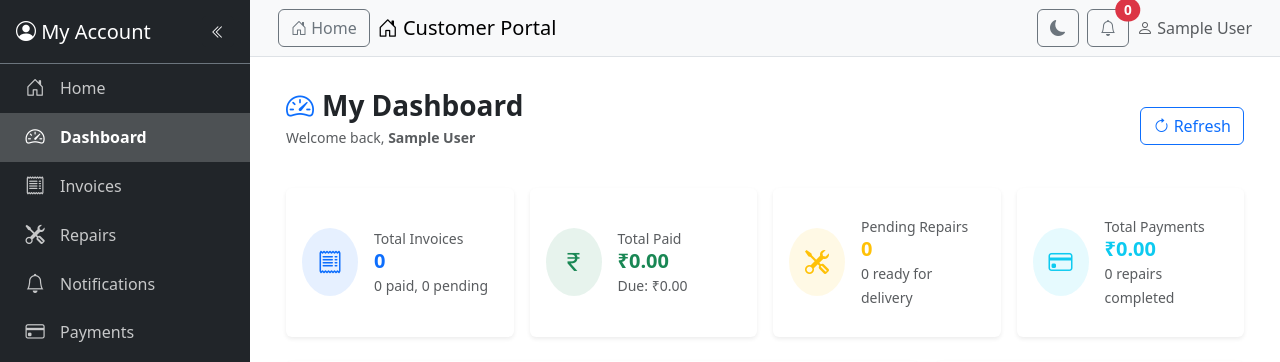
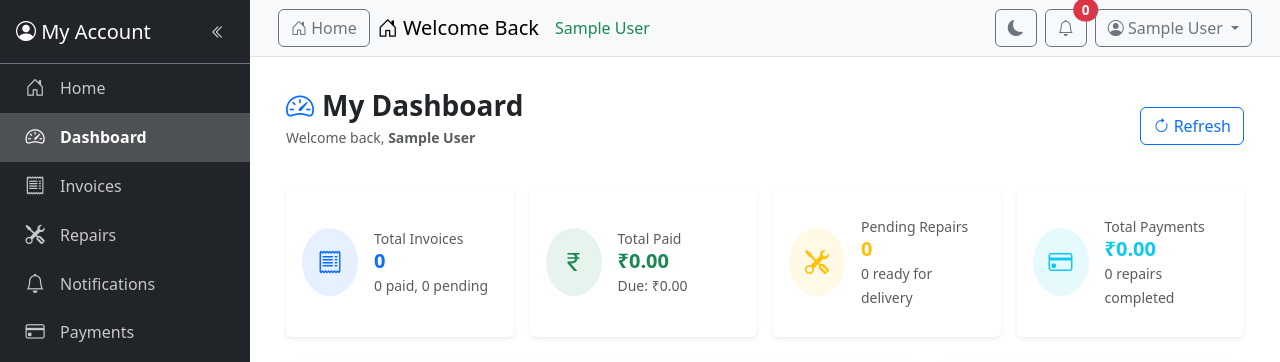
Before and after one commit to mbadapanda2022/computer-repair, a Django app: page /customer/ in a window 1280 px wide. Shown: the top 362 px of the page. Run offline with Django 5.2, Linux system fonts and the light colour scheme; the visitor is signed in with stand-in values (Sample User, id 1); data comes from the database, SQL or seed files in the repository; some libraries are stand-ins or nearby versions.

Commit message:
fix templates

```diff
--- a/templates/base_customer.html
+++ b/templates/base_customer.html
@@ -13,8 +13,6 @@
     {% block extra_head %}{% endblock %}
 </head>
 <body>
-    <!-- Global Progress Bar -->
-    {% comment %} <div id="htmx-progress-bar"></div> {% endcomment %}
 
     {% if user.is_authenticated %}
         <div class="d-flex" id="wrapper">
@@ -107,7 +105,10 @@
                         <a href="{% url 'home' %}" class="btn btn-outline-secondary me-2">
                             <i class="bi bi-house-door"></i> Home
                         </a>
-                        <span class="navbar-brand"><i class="bi bi-house-door"></i> Customer Portal</span>
+                        <span class="navbar-brand"><i class="bi bi-house-door"></i> Welcome Back</span>
+                        <span class="d-none d-sm-inline text-success">
+                            {{ user.get_full_name|default:user.username }}
+                        </span>
 
                         <div class="ms-auto d-flex align-items-center gap-2">
                             <button class="btn btn-outline-secondary" id="themeToggleCustomer" title="Switch theme">
@@ -143,9 +144,26 @@
                                 </div>
                             </div>
 
-                            <span class="text-muted d-none d-sm-inline">
-                                <i class="bi bi-person"></i> {{ user.get_full_name|default:user.username }}
-                            </span>
+
+                            <!-- User Dropdown -->
+                            <div class="dropdown">
+                                <button class="btn btn-outline-secondary dropdown-toggle" type="button" data-bs-toggle="dropdown">
+                                    <i class="bi bi-person-circle"></i> {{ user.get_full_name|default:user.username }}
+                                </button>
+                                <ul class="dropdown-menu dropdown-menu-end">
+                                    <li><a class="dropdown-item" href="{% url 'customer:customer_profile' %}">Profile</a></li>
+                                    <li><hr class="dropdown-divider"></li>
+                                    <li><a class="dropdown-item" href="{% url 'customer:customer_dashboard' %}">Dashboard</a></li>
+                                    <li>
+                                        <form action="{% url 'accounting:logout' %}" method="post" style="display: inline;">
+                                            {% csrf_token %}
+                                            <button type="submit" class="dropdown-item" style="border: none; background: none; width: 100%; text-align: left; padding: 6px 20px;">
+                                                <i class="bi bi-box-arrow-right"></i> Logout
+                                            </button>
+                                        </form>
+                                    </li>
+                                </ul>
+                            </div>
                         </div>
                     </div>
                 </nav>
--- a/templates/landing/_header.html
+++ b/templates/landing/_header.html
@@ -3,7 +3,7 @@
 <nav class="navbar navbar-expand-lg bg-body-tertiary border-bottom shadow-sm">
     <div class="container">
         <a class="navbar-brand fw-bold fs-4" href="{% url 'home' %}">
-            {% if logo_url and DEBUG == False %}
+            {% if logo_url %}
                 <img src="{{ logo_url }}" alt="{{ company.name }}" height="40" class="d-inline-block align-text-top me-2">
             {% else %}
                 <i class="bi bi-laptop text-primary"></i>
```
